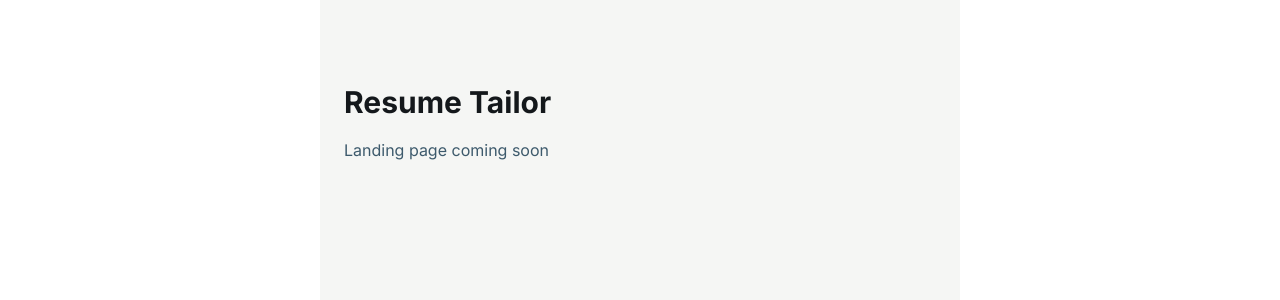
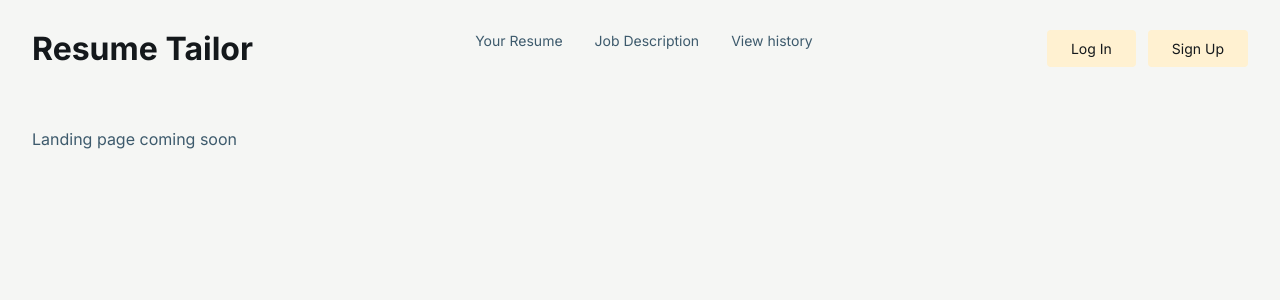
Before and after one commit to gianghiio/job-tracker, a Next.js app: page / in a window 1280 px wide. Shown: the top 300 px of the page. Built offline with nearby package versions, Linux system fonts and the light colour scheme.

Commit message:
Add header for landing page

```diff
--- a/src/app/globals.css
+++ b/src/app/globals.css
@@ -13,19 +13,70 @@ body {
   background-color: #F5F6F4;
   color: #14181B;
   font-family: var(--font-inter);
-  padding: 4rem 1.5rem;
-  max-width: 640px;
-  margin: 0 auto;
+  padding: 0rem 2rem;
   overflow-x: hidden;
+}
+
+/* HEADER */
+.header {
+  display: flex;
+  justify-content: space-between;
+  align-items: center;
+  margin-bottom: 2rem;
+}
+
+.header-logo {
+  font-family: var(--font-inter);
+  font-size: 1.375rem;
+  font-weight: 700;
+  color: #14181B;
+  text-decoration: none;
 }
 
 .nav-tag {
   display: flex;
-  justify-content: space-evenly;
   align-items: center;
-  margin-bottom: 2rem;
+  gap: 2rem;
+  white-space: nowrap;
+}
+
+.nav-tag a {
+  font-family: var(--font-inter);
+  font-size: 0.875rem;
+  color: #3D5A6C;
+  text-decoration: none;
+}
+
+.nav-tag a:hover {
+  color: #E8B400;
+}
+
+.auth {
+  display: flex;
+  align-items: center;
+}
+
+.sign-up, .log-in {
+  font-family: var(--font-inter);
+  font-size: 0.875rem;
+  background-color: #FFF1D1;
+  color: #14181B;
+  border: none;
+  border-radius: 4px;
+  padding: 0.65rem 1.5rem;
+  cursor: pointer;
+  margin-left: 0.75rem;
+}
+
+.sign-up:hover, .log-in:hover {
+  background-color: #FF9100;
+}
+
+.nav-tag {
+  display: flex;
+  align-items: center;
+  margin: 2rem;
   padding-bottom: 1rem;
-  border-bottom: 1px solid #D8DBD6;
   white-space: nowrap;
 }
 
--- a/src/app/page.tsx
+++ b/src/app/page.tsx
@@ -43,7 +43,20 @@ export default function Home() {
 
   return (
     <div className="page-container">
-      <h1 className="page-heading">Resume Tailor</h1>
+      <div className="header">
+        <div className="brand-name">
+          <h1>Resume Tailor</h1>
+        </div>
+        <div className="nav-tag">
+            <Link href="/resume" className="resume-link">Your Resume</Link>
+            <Link href="/tailor" className="job-link">Job Description</Link>
+            <Link href="/history" className="history-link">View history</Link>
+        </div>
+        <div className="auth">
+          <button className="log-in">Log In</button>
+          <button className="sign-up">Sign Up</button>
+        </div>
+      </div>
       <p className="page-subtitle">Landing page coming soon</p>
     </div>
   );
```
